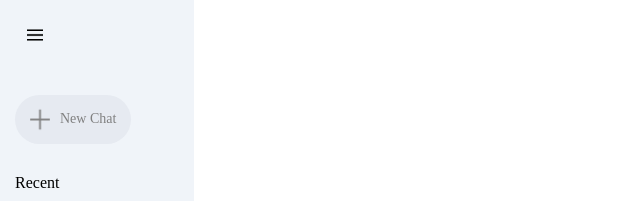
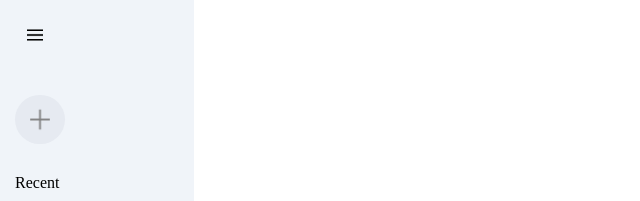
Before and after one commit to Satyam-Nayak/gemini-clone-chatbot, a React (Vite) app: page / in a window 1280 px wide. Shown: the top 201 px of the page, without its empty margins (0-640 px from the left). Built offline with nearby package versions, Linux system fonts and the light colour scheme.

Commit message:
a little change

```diff
--- a/src/components/Sidebar/Sidebar.jsx
+++ b/src/components/Sidebar/Sidebar.jsx
@@ -1,15 +1,22 @@
-import React from 'react'
+import React, { useState } from 'react'
 import "./Sidebar.css"
 import { assets } from '../../assets/assets'
 
 const Sidebar = () => {
+
+  const [extended,setExtended] = useState(false)
+
+
   return (
     <div className='sidebar'>
       <div className="top">
         <img className='menu' src={assets.menu_icon} alt="" />
         <div className='new-chat'>
           <img src={assets.plus_icon} alt="plus-icon" />
-          <p>New Chat</p>
+
+          {/* changes */}
+          {extended?<p>New Chat</p>:null}
+
         </div>
         <div className="recent">
           <p className="recent-title">Recent</p>
```
